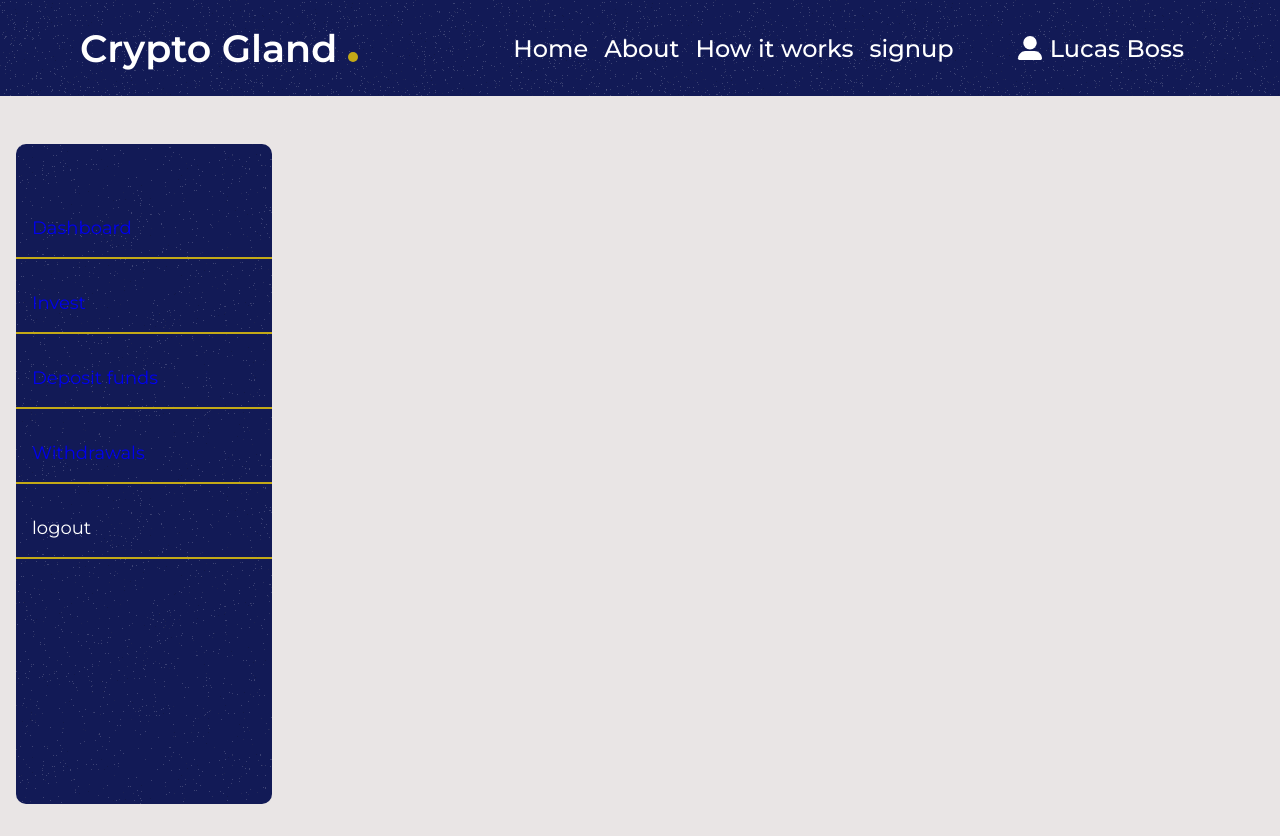
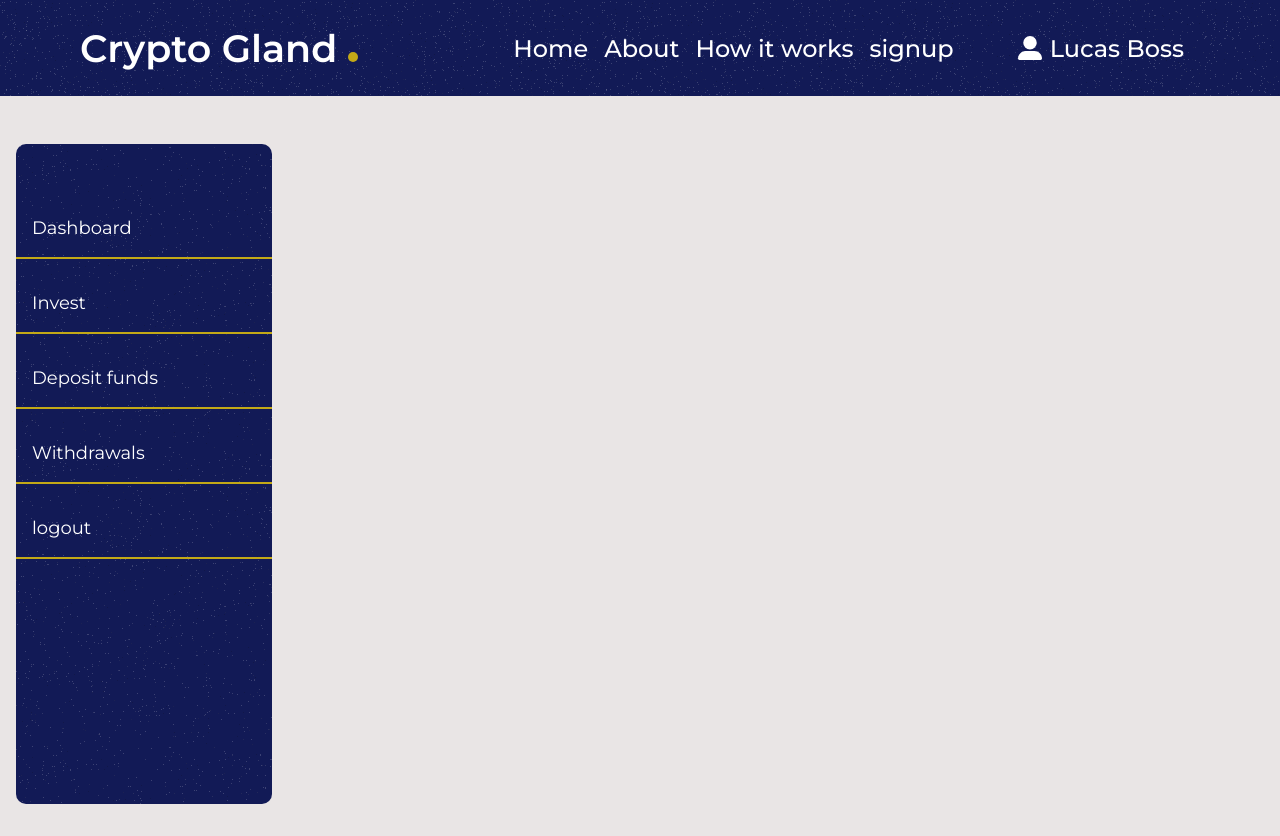
Before and after one commit to Tobby8629/miner, a React (Create React App) app: page /account in a window 1280 px wide. Built offline with nearby package versions, Linux system fonts and the light colour scheme.

Commit message:
Fix changes

```diff
--- a/src/App.css
+++ b/src/App.css
@@ -9,6 +9,7 @@
 :root {
   --primary-color: rgb(18, 26, 86);
   --bg: rgb(233, 229, 229);
+  --secondary-color: rgb(184, 165, 61);
 }
 
 body {
--- a/src/component/Account/Dashboard/Dashboard.jsx
+++ b/src/component/Account/Dashboard/Dashboard.jsx
@@ -15,8 +15,11 @@ import Returns from './Returns'
 const Dashboard = () => {
   return (
     <section className={style.dashboard}>
-      <h1>Dashboard</h1>
-      <main className={style.box_wrapper}>
+      <h1> Welcome Back</h1>
+      <main className={style.balance}>
+
+      </main>
+      {/* <main className={style.box_wrapper}>
         <Box image={wallet} alt='balance'  amount="2200 USD"/>
         <Box image={users} alt='Referral Earning'  amount="2200 USD"/>
         <Box image={active} alt='active investment' amount="2200 USD"/>
@@ -34,7 +37,7 @@ const Dashboard = () => {
           </div>
         </div>
         <Returns />
-      </main>
+      </main> */}
     </section>
   )
 }
--- a/src/component/Account/sidebar/Sidebar.jsx
+++ b/src/component/Account/sidebar/Sidebar.jsx
@@ -2,16 +2,12 @@ import React, { useState } from 'react'
 import style from './Sidebar.module.css'
 import { FontAwesomeIcon } from '@fortawesome/react-fontawesome'
 import { faBars, faTimes } from '@fortawesome/free-solid-svg-icons'
-import { Link } from 'react-router-dom'
+import { Link, NavLink } from 'react-router-dom'
 
-const Sidebar = ({setactivetab}) => {
+const Sidebar = () => {
   const [toggle, settoggle] = useState(false)
   const openbar = () => settoggle(true)
   const closebar = () => settoggle(false)
-  const activateTab = (tab,e) => {
-    setactivetab(tab)
-    closebar()
-  }
   return (
     <section className={style.sidebar}>
         <div className={style.flex}>
@@ -25,20 +21,20 @@ const Sidebar = ({setactivetab}) => {
         <div className={style.X}>
             <FontAwesomeIcon icon={faTimes} onClick={closebar}/>
         </div>
-        <ul>
+        <ul onClick={closebar}>
           <li>
-            <Link to='dashboard'>Dashboard</Link>
+            <NavLink to='dashboard' activeClassName={style.active}>Dashboard</NavLink>
           </li>
           <li>
-            <Link to='invest'>Invest</Link>
+            <NavLink to='invest' activeClassName={style.active}>Invest</NavLink>
           </li>
           <li>
-            <Link to='deposit'>Deposit funds</Link>
+            <NavLink to='deposit' activeClassName={style.active}>Deposit funds</NavLink>
           </li>
           <li>
-            <Link to='withdrawals'>Withdrawals</Link>
+            <NavLink to='withdrawals' activeClassName={style.active}>Withdrawals</NavLink>
           </li>
-          <li onClick={()=>activateTab()}>logout</li>
+          <li>logout</li>
         </ul>
         <button>
             <Link to='/'>Back to Homepage</Link>
--- a/src/component/Account/sidebar/Sidebar.module.css
+++ b/src/component/Account/sidebar/Sidebar.module.css
@@ -54,6 +54,10 @@
  font-size: 33px;
 }
 
+.nav_tray li a {
+  color: white;
+}
+
 .nav_tray button {
   background: transparent;
   outline: none;
@@ -70,6 +74,11 @@
 
 .show {
   left: 0;
+}
+
+.nav_tray li .active {
+  color: var(--secondary-color);
+  background-color: aqua;
 }
 
 @media (min-width: 768px) {
@@ -107,6 +116,7 @@
     border-bottom: 2px solid rgb(195, 169, 23);;
   }
 
+
   .nav_tray button {
     display: none;
   }
```
